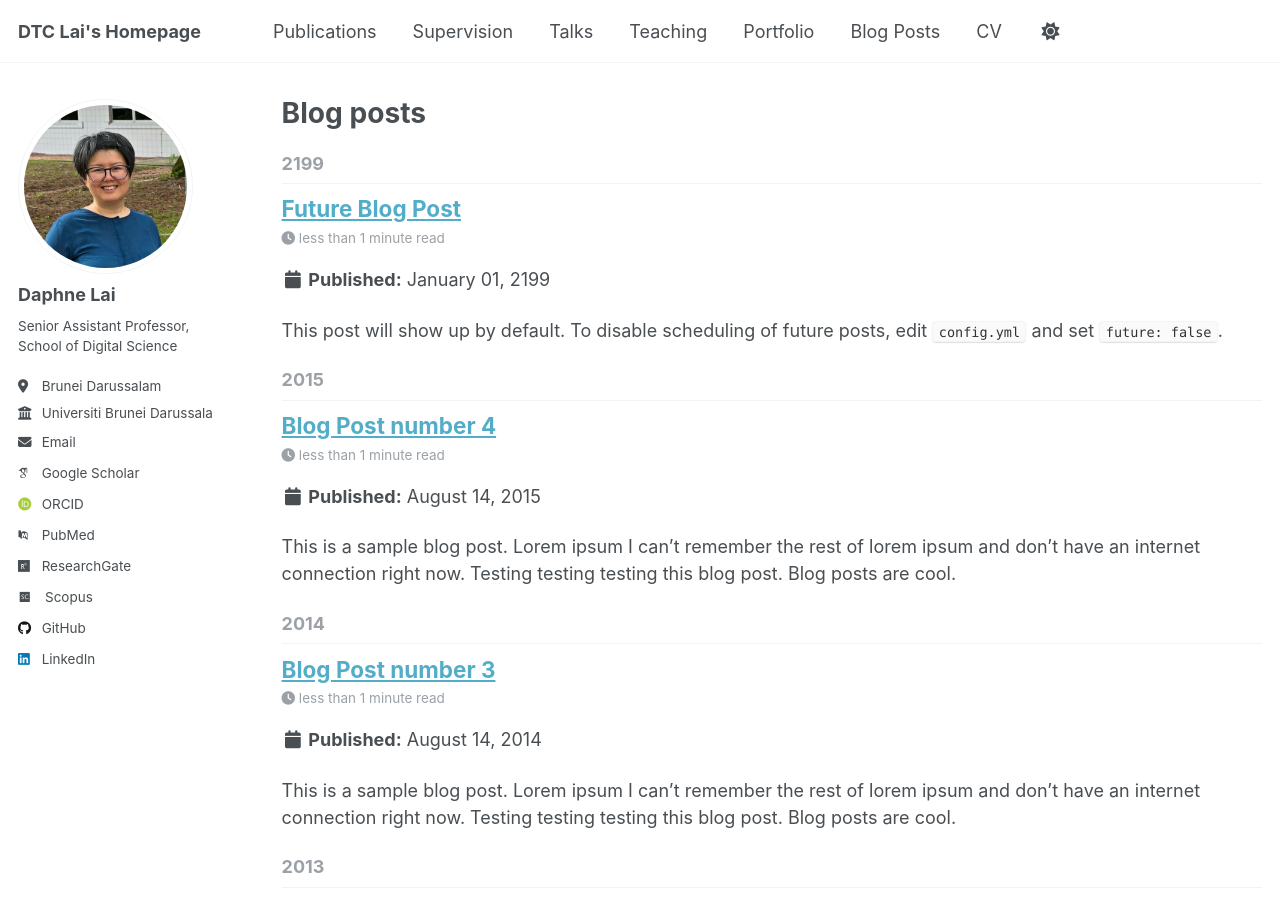
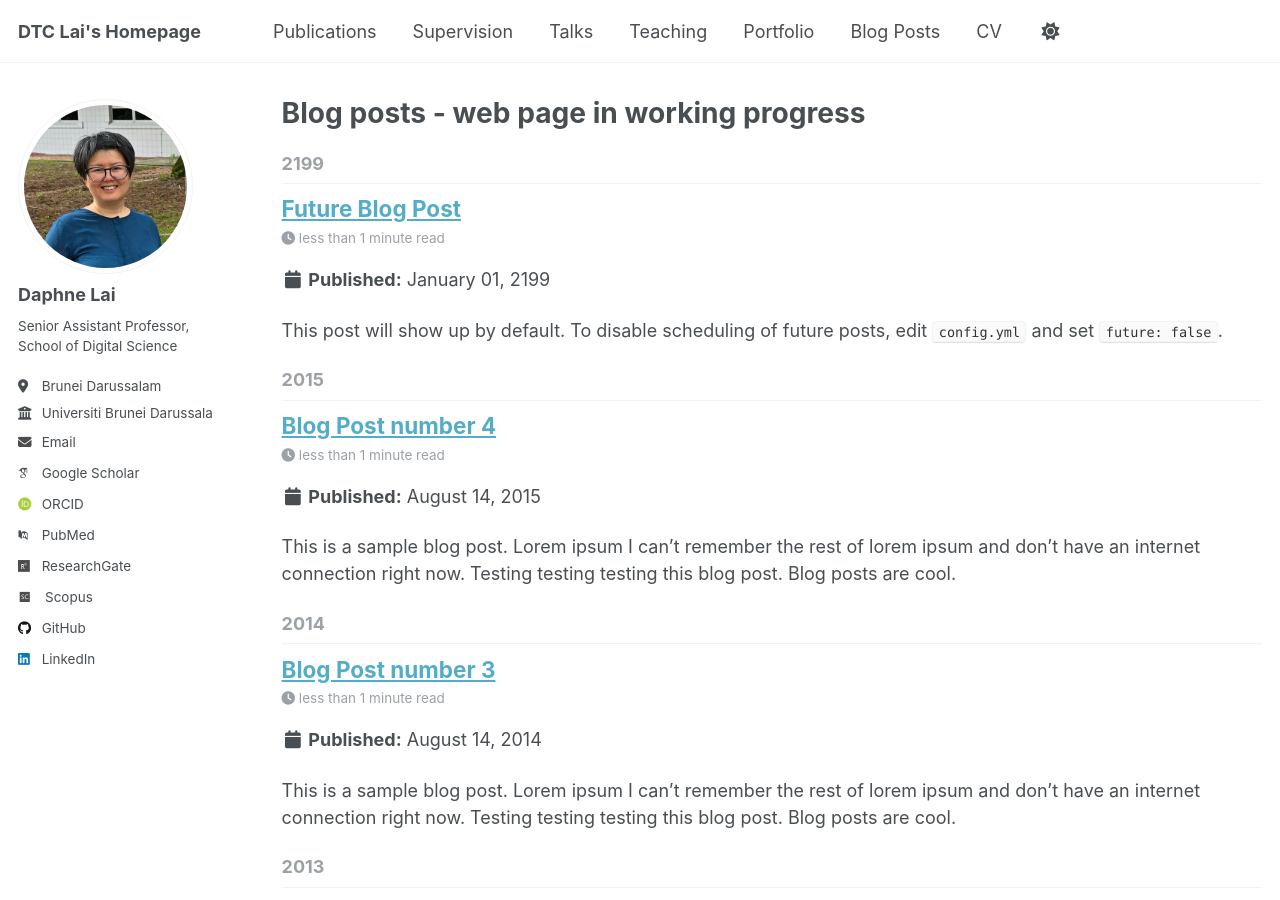
Before and after one commit to dtclai/dtclai.github.io, a Jekyll site: the page built from _pages/year-archive.html, in a window 1280 px wide and 900 px high. Built offline with Jekyll 4.4.1, drawn with Linux system fonts in a browser that asks for light colours; some web fonts are replaced.

Commit message:
Update year-archive.html

```diff
--- a/_pages/year-archive.html
+++ b/_pages/year-archive.html
@@ -1,7 +1,7 @@
 ---
 layout: archive
 permalink: /year-archive/
-title: "Blog posts"
+title: "Blog posts - web page in working progress"
 author_profile: true
 redirect_from:
   - /wordpress/blog-posts/
```
